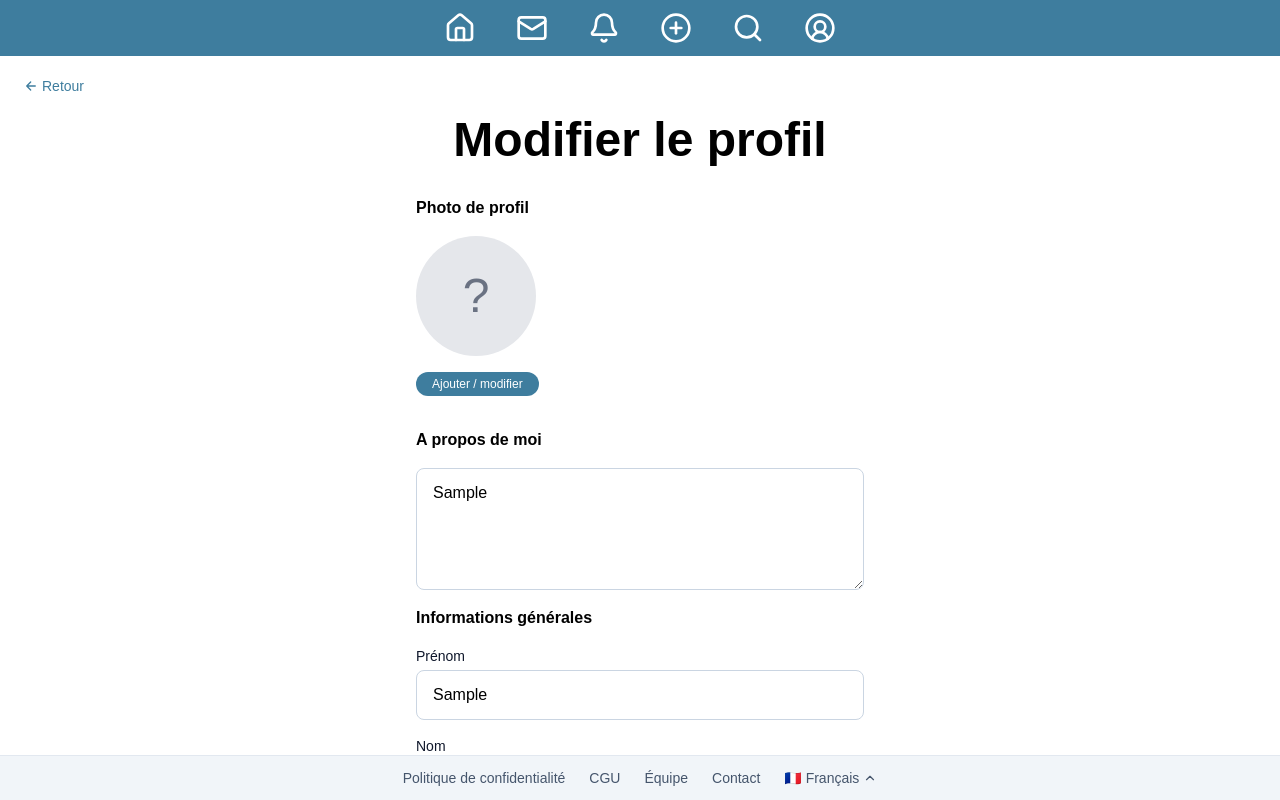
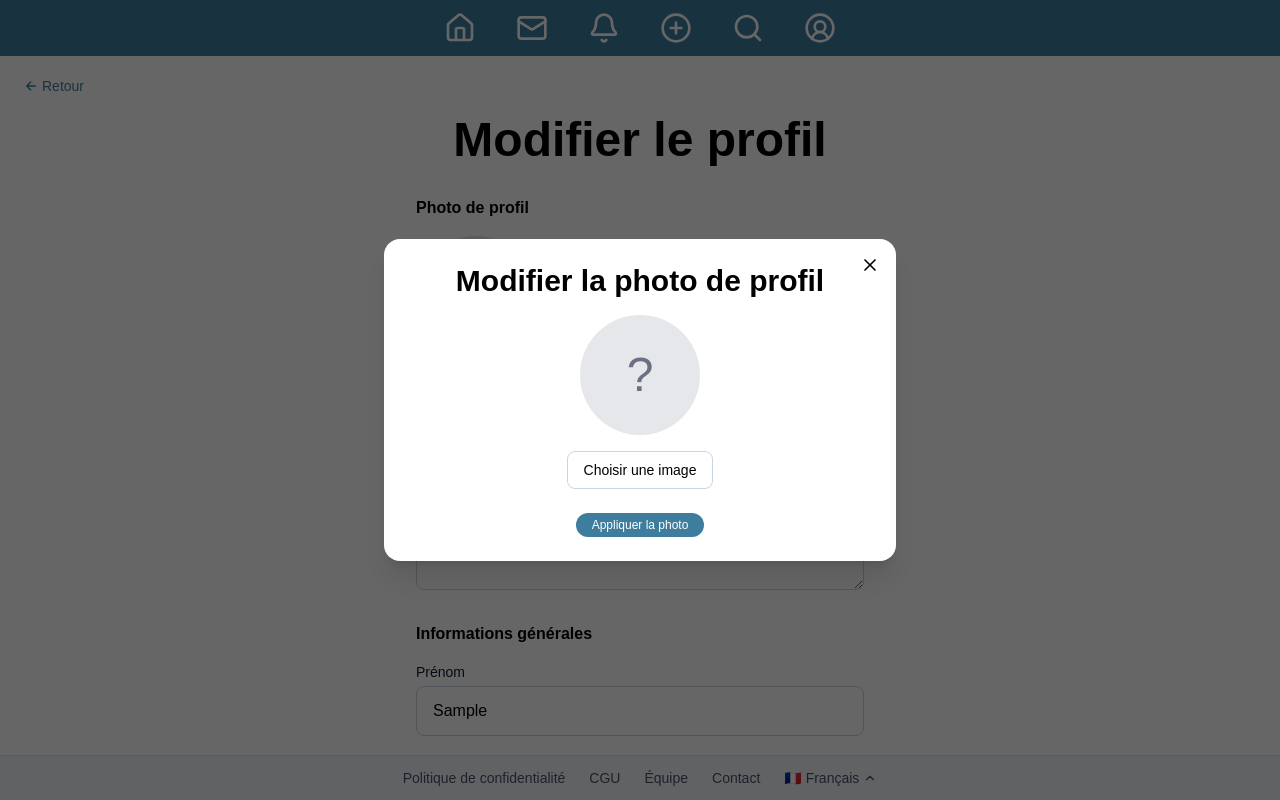
Before and after one commit to Jayleeva/42transcendence, a Next.js app in the folder frontend/: page /profile-student/settings in a window 1280 px wide. Both pictures are taken after typing "Sample", "Sample", "Sample", "Sample", "2020-01-15", "name@example.com" into the empty fields and a click on the button "Ajouter / modifier". Shown: the top 800 px of the page. Built offline with nearby package versions, Linux system fonts and the light colour scheme; a web font is replaced by a local one.

Commit message:
Add ProfilForm and update student setting with just 1 form + update modal gallery  with pic preview

```diff
--- a/frontend/app/(app)/profile-student/settings/page.tsx
+++ b/frontend/app/(app)/profile-student/settings/page.tsx
@@ -3,72 +3,114 @@
 import BackButton from '@/components/ui/BackButton';
 import MiniButton from '@/components/ui/MiniButton';
 import Input from '@/components/ui/Input';
-import Avatar from '@/components/ui/Avatar';
-import Textarea from '@/components/ui/Textarea';
-import MiniPetCard from '@/components/features/MiniPetCard';
-import AddPetCard from '@/components/features/AddPetCard';
+import ProfileForm from '@/components/features/ProfileForm';
 
-export const metadata={
-    title:'Paramètres',
+export const metadata = {
+  title: 'Paramètres',
 };
 
 export default function Page() {
   return (
     <main className="flex flex-1 flex-col px-4 pt-4 pb-20">
-        <BackButton />
-       <div className="mx-auto flex w-full max-w-md flex-col gap-8 pt-4">
+      <BackButton />
+      <div className="mx-auto flex w-full max-w-md flex-col gap-8 pt-4">
         <h1 className="font-display text-5xl font-bold text-center">
           Modifier le profil
         </h1>
 
-        {/* FORMULAIRE 1 : photo*/}
-        <form className="flex flex-col gap-4">
-          <section className="flex flex-col items-start gap-4">
-            <h2 className="font-bold">Photo de profil</h2>
-            {/* ici mettre l'avatar de photo de profil actuel
-                est ce qu'on met un placeholder ?
-                est ce qu'il faut un petit bouton modif ? ou on clique dessus pour mnodif
-                Attention !! penser a integrer potentiellement une taille ( large ici )*/}
-            <Avatar src={undefined}></Avatar>
-                <MiniButton type="button" variant="outline">Ajouter / modifier</MiniButton>
-          </section>
-          </form>
+        {/* Photo + Bio + Infos générales */}
+        <ProfileForm />
 
-        {/* FORMULAIRE 2 : Info generale*/}
+        {/*  Changement de mot de passe */}
         <form className="flex flex-col gap-4">
           <section className="flex flex-col gap-4">
-            <h2 className="font-bold">A propos de moi</h2>
-            <div>
-                <Textarea id="bio" name="bio" placeholder="Écrivez quelque chose à propos de vous..." maxLength={300} />
-            </div>
-          </section>
-
-          <section className="flex flex-col gap-4">
-            <h2 className="font-bold">Informations générales</h2>
-            <Input id="firstname" name="firstname" type="text" label="Prénom" />
-            <Input id="lastname" name="lastname" type="text" label="Nom" />
-            <Input id="username" name="username" type="text" label="Pseudo" />
-            <Input id="birth" name="birth" type="date" label="Date de naissance" />
-            <Input id="email" name="email" type="email" label="Email" />
-          </section>
-            <div>
-                <MiniButton type="submit" variant="outline">Valider les modifications</MiniButton>
-            </div>
-        </form>
-
-        {/* FORMULAIRE 3 : Changement de mot de passe*/}
-        <form className="flex flex-col gap-4">
-        <section className="flex flex-col gap-4">
-          <h2 className="font-bold">Changer de mot de passe</h2>
+            <h2 className="font-bold">Changer de mot de passe</h2>
             <Input id="oldpassword" name="oldpassword" type="password" label="Ancien mot de passe" />
             <Input id="newpassword" name="newpassword" type="password" label="Nouveau mot de passe" />
             <Input id="confpassword" name="confpassword" type="password" label="Confirmer le nouveau mot de passe" />
             <div>
-                <MiniButton type="submit" variant="outline">Valider les modifications</MiniButton>
+              <MiniButton type="submit" variant="outline">
+                Valider les modifications
+              </MiniButton>
             </div>
-        </section>
+          </section>
         </form>
       </div>
     </main>
   );
 }
+
+// old version below, back up au cas ou
+
+// import BackButton from '@/components/ui/BackButton';
+// import MiniButton from '@/components/ui/MiniButton';
+// import Input from '@/components/ui/Input';
+// import Avatar from '@/components/ui/Avatar';
+// import Textarea from '@/components/ui/Textarea';
+// import MiniPetCard from '@/components/features/MiniPetCard';
+// import AddPetCard from '@/components/features/AddPetCard';
+
+// export const metadata={
+//     title:'Paramètres',
+// };
+
+// export default function Page() {
+//   return (
+//     <main className="flex flex-1 flex-col px-4 pt-4 pb-20">
+//         <BackButton />
+//        <div className="mx-auto flex w-full max-w-md flex-col gap-8 pt-4">
+//         <h1 className="font-display text-5xl font-bold text-center">
+//           Modifier le profil
+//         </h1>
+
+//         {/* FORMULAIRE 1 : photo*/}
+//         <form className="flex flex-col gap-4">
+//           <section className="flex flex-col items-start gap-4">
+//             <h2 className="font-bold">Photo de profil</h2>
+//             {/* ici mettre l'avatar de photo de profil actuel
+//                 est ce qu'on met un placeholder ?
+//                 est ce qu'il faut un petit bouton modif ? ou on clique dessus pour mnodif
+//                 Attention !! penser a integrer potentiellement une taille ( large ici )*/}
+//             <Avatar src={undefined}></Avatar>
+//                 <MiniButton type="button" variant="outline">Ajouter / modifier</MiniButton>
+//           </section>
+//           </form>
+
+//         {/* FORMULAIRE 2 : Info generale*/}
+//         <form className="flex flex-col gap-4">
+//           <section className="flex flex-col gap-4">
+//             <h2 className="font-bold">A propos de moi</h2>
+//             <div>
+//                 <Textarea id="bio" name="bio" placeholder="Écrivez quelque chose à propos de vous..." maxLength={300} />
+//             </div>
+//           </section>
+
+//           <section className="flex flex-col gap-4">
+//             <h2 className="font-bold">Informations générales</h2>
+//             <Input id="firstname" name="firstname" type="text" label="Prénom" />
+//             <Input id="lastname" name="lastname" type="text" label="Nom" />
+//             <Input id="username" name="username" type="text" label="Pseudo" />
+//             <Input id="birth" name="birth" type="date" label="Date de naissance" />
+//             <Input id="email" name="email" type="email" label="Email" />
+//           </section>
+//             <div>
+//                 <MiniButton type="submit" variant="outline">Valider les modifications</MiniButton>
+//             </div>
+//         </form>
+
+//         {/* FORMULAIRE 3 : Changement de mot de passe*/}
+//         <form className="flex flex-col gap-4">
+//         <section className="flex flex-col gap-4">
+//           <h2 className="font-bold">Changer de mot de passe</h2>
+//             <Input id="oldpassword" name="oldpassword" type="password" label="Ancien mot de passe" />
+//             <Input id="newpassword" name="newpassword" type="password" label="Nouveau mot de passe" />
+//             <Input id="confpassword" name="confpassword" type="password" label="Confirmer le nouveau mot de passe" />
+//             <div>
+//                 <MiniButton type="submit" variant="outline">Valider les modifications</MiniButton>
+//             </div>
+//         </section>
+//         </form>
+//       </div>
+//     </main>
+//   );
+// }
--- /dev/null
+++ b/frontend/components/features/ProfileForm.tsx
@@ -0,0 +1,142 @@
+'use client';
+
+import { useState } from 'react';
+import Avatar from '@/components/ui/Avatar';
+import MiniButton from '@/components/ui/MiniButton';
+import Input from '@/components/ui/Input';
+import Textarea from '@/components/ui/Textarea';
+import Modal from '@/components/ui/Modal';
+
+export default function ProfileForm({ initialAvatar }: { initialAvatar?: string }) {
+  const [isModalOpen, setIsModalOpen] = useState(false);
+
+  // Photo validée pour le formulaire principal
+  const [avatarUrl, setAvatarUrl] = useState<string | undefined>(initialAvatar);
+  const [avatarFile, setAvatarFile] = useState<File | null>(null);
+
+  // Sélection temporaire à l'intérieur de la modale
+  const [tempFile, setTempFile] = useState<File | null>(null);
+  const [tempPreview, setTempPreview] = useState<string | undefined>(undefined);
+
+  // 1. Choix du fichier dans la modale
+  const handleFileChange = (e: React.ChangeEvent<HTMLInputElement>) => {
+    const file = e.target.files?.[0];
+    if (!file) return;
+    setTempFile(file);
+    setTempPreview(URL.createObjectURL(file));
+  };
+
+  // 2. Validation du choix dans la modale (ne soumet PAS le formulaire)
+  const handleConfirmPhoto = () => {
+    if (tempPreview && tempFile) {
+      setAvatarUrl(tempPreview);
+      setAvatarFile(tempFile);
+    }
+    handleCloseModal();
+  };
+
+  const handleCloseModal = () => {
+    setIsModalOpen(false);
+    setTempFile(null);
+    setTempPreview(undefined);
+  };
+
+  // 3. Soumission globale (Photo + Bio + Infos générales)
+  const handleSubmitProfile = (e: React.FormEvent<HTMLFormElement>) => {
+    e.preventDefault();
+
+    // FormData récupère automatiquement tous les inputs ayant un attribut "name"
+    const formData = new FormData(e.currentTarget);
+
+    // On ajoute le fichier image sélectionné s'il y en a un
+    if (avatarFile) {
+      formData.append('avatar', avatarFile);
+    }
+
+    // Tu peux maintenant envoyer `formData` à ton backend / Server Action
+    console.log('Données prêtes à être envoyées :', Object.fromEntries(formData));
+  };
+
+  return (
+    <>
+      <form onSubmit={handleSubmitProfile} className="flex flex-col gap-8">
+        {/* Section Photo */}
+        <section className="flex flex-col items-start gap-4">
+          <h2 className="font-bold">Photo de profil</h2>
+          <Avatar src={avatarUrl} />
+          <MiniButton
+            type="button"
+            variant="outline"
+            onClick={() => setIsModalOpen(true)}
+          >
+            Ajouter / modifier
+          </MiniButton>
+        </section>
+
+        {/* Section Bio */}
+        <section className="flex flex-col gap-4">
+          <h2 className="font-bold">À propos de moi</h2>
+          <Textarea
+            id="bio"
+            name="bio"
+            placeholder="Écrivez quelque chose à propos de vous..."
+            maxLength={300}
+          />
+        </section>
+
+        {/* Section Informations générales */}
+        <section className="flex flex-col gap-4">
+          <h2 className="font-bold">Informations générales</h2>
+          <Input id="firstname" name="firstname" type="text" label="Prénom" />
+          <Input id="lastname" name="lastname" type="text" label="Nom" />
+          <Input id="username" name="username" type="text" label="Pseudo" />
+          <Input id="birth" name="birth" type="date" label="Date de naissance" />
+          <Input id="email" name="email" type="email" label="Email" />
+        </section>
+
+        <div>
+          <MiniButton type="submit" variant="outline">
+            Valider les modifications
+          </MiniButton>
+        </div>
+      </form>
+
+      {/* Modale placée EN DEHORS du <form> pour éviter les formulaires imbriqués */}
+      <Modal
+        open={isModalOpen}
+        onClose={handleCloseModal}
+        title="Modifier la photo de profil"
+        size="md"
+      >
+        <div className="flex flex-col gap-6">
+          <div className="flex flex-col items-center gap-4">
+            <Avatar src={tempPreview || avatarUrl} />
+
+            <label className="cursor-pointer rounded-lg border border-slate-300 px-4 py-2 text-sm font-medium hover:bg-slate-50">
+              Choisir une image
+              <input
+                type="file"
+                accept="image/*"
+                onChange={handleFileChange}
+                className="hidden"
+              />
+            </label>
+          </div>
+
+          <div className="flex items-center justify-center gap-3">
+
+            {/* type="button" crucial ici pour ne pas déclencher le submit du formulaire parent */}
+            <MiniButton
+              type="button"
+              onClick={handleConfirmPhoto}
+              variant="outline"
+              disabled={!tempFile}
+            >
+              Appliquer la photo
+            </MiniButton>
+          </div>
+        </div>
+      </Modal>
+    </>
+  );
+}
--- a/frontend/components/ui/Modal.tsx
+++ b/frontend/components/ui/Modal.tsx
@@ -47,7 +47,7 @@ export default function Modal({ open, onClose, title, size = 'md', children }: M
         >
           <X size={20} />
         </button>
-        <h2 className="mb-4 pr-8 font-display text-3xl font-bold">{title}</h2>
+        <h2 className="mb-4 px-8 text-center font-display text-3xl font-bold">{title}</h2>
         {children}
       </div>
     </dialog>
```
Also changed, not shown: frontend/components/features/PhotoGallery.tsx (+76 -3 lines).
